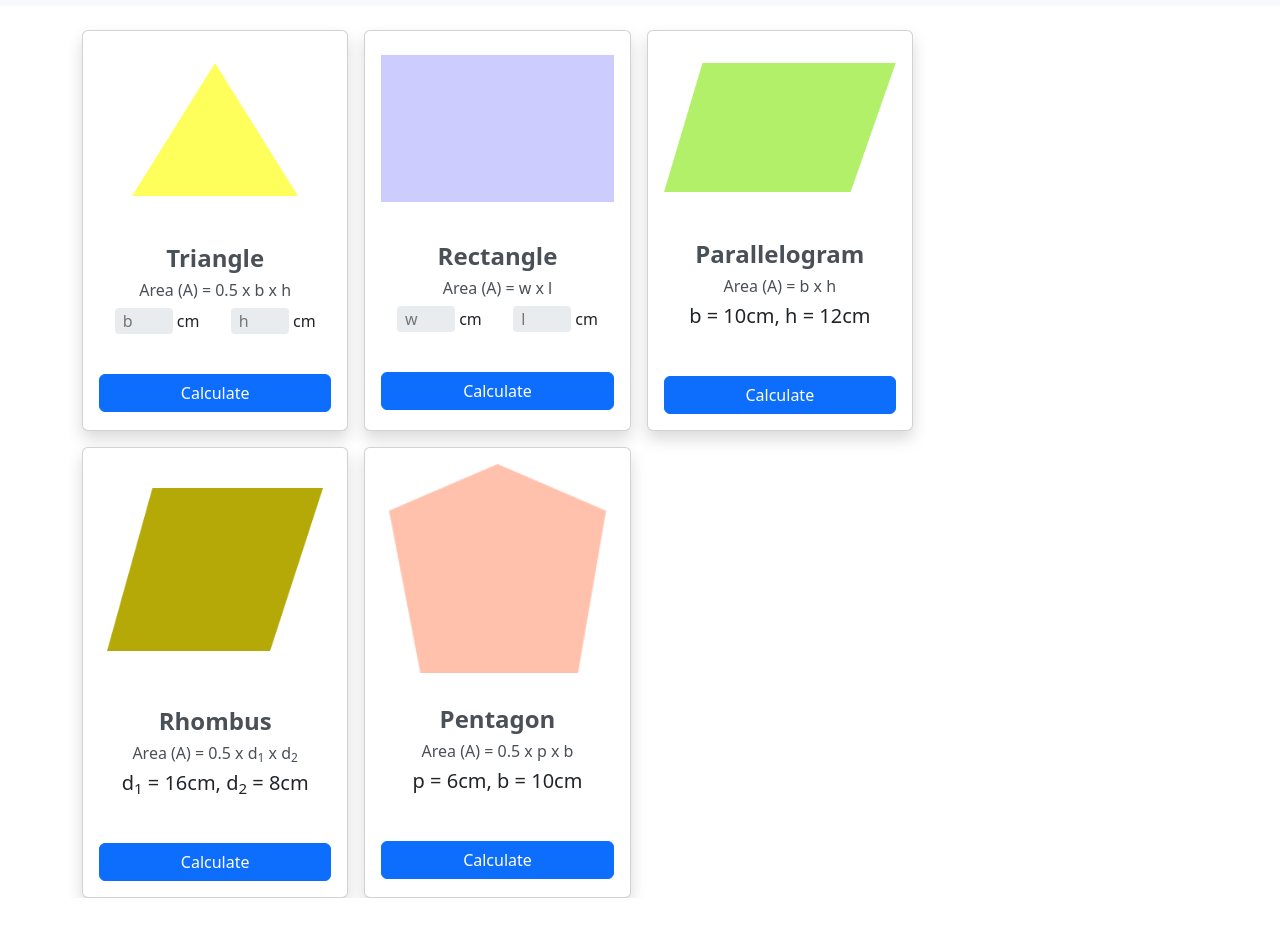
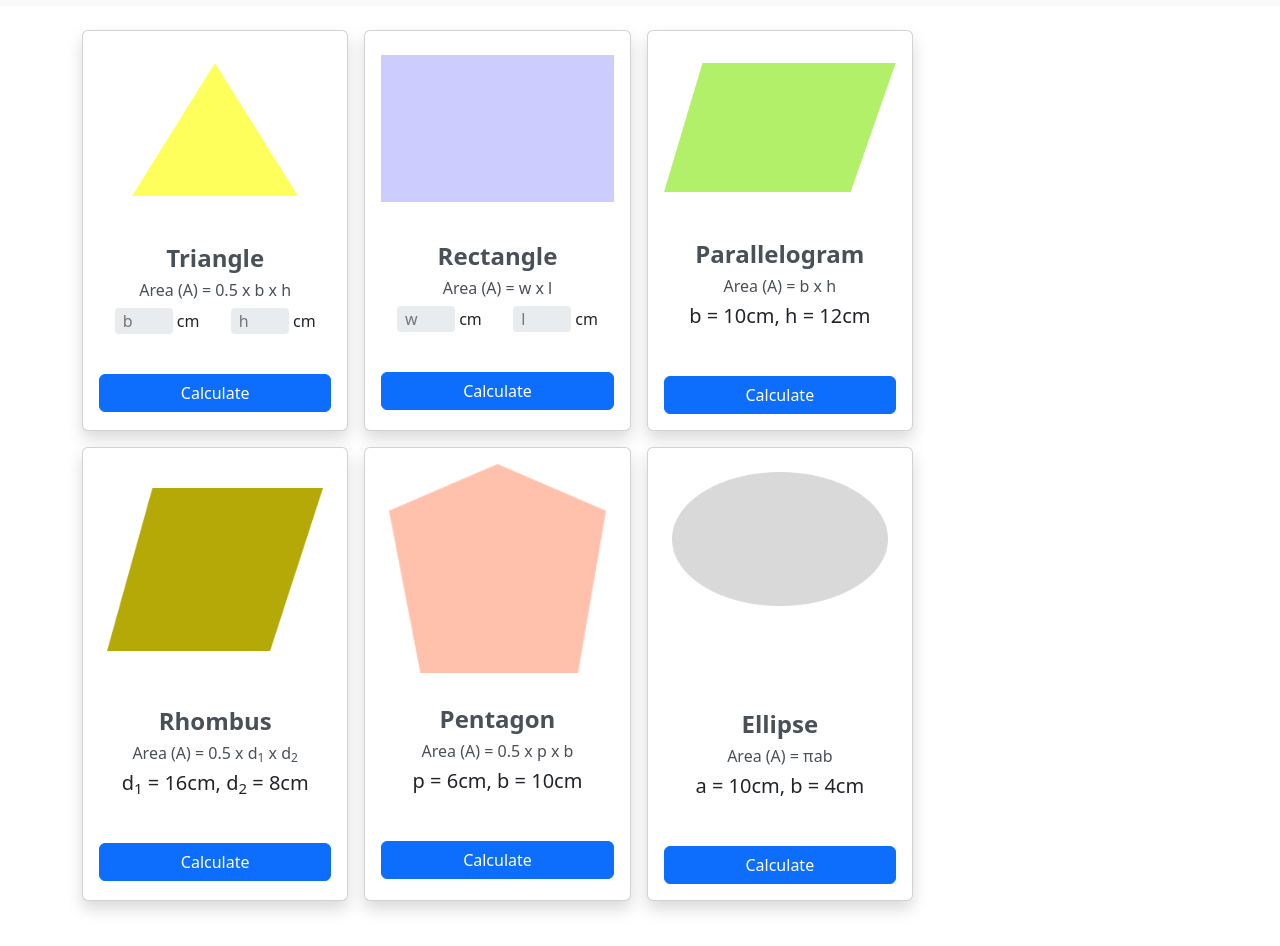
Before and after one commit to developer-shourav/Geometric-calculator, a plain HTML site: page index.html in a window 1280 px wide. Shown: the part 98-1044 px from the top of the page. Before the commit the page ends 996 px from the top, so only its background shows below. Drawn offline with nearby package versions, Linux system fonts and the light colour scheme.

Commit message:
Ellipse card style added

```diff
--- a/index.html
+++ b/index.html
@@ -25,8 +25,8 @@
     </header>
 
 
-    <main class="container mt-4">
-        <div class="row">
+    <main class="container mt-4 mb-5">
+        <div class="row pb-5">
            <div class="col-12 col-md-8 col-lg-9">
 
             <div class="row row-cols-1 row-cols-md-3 g-3 text-center">
@@ -111,6 +111,20 @@
                   </div>
 
 
+                  <div class="col ">
+                    <div class="card shadow h-100">
+                      <img src="images/ellipse.png" class="card-img-top w-100 text-center mx-auto my-4  px-4 mb-5 pb-4" alt="...">
+                      <div class="card-body">
+                        <h4 class="card-title fw-bold text-dark-emphasis mt-3">Ellipse</h4>
+                        <h6 class="card-title text-dark-emphasis ">Area (A) = &pi;ab</h6>
+                        <h5 class="card-title text-dark fw-normal " >a = 10cm, b = 4cm</h5>
+                        <br>
+                        <button class="btn btn-primary w-100 mt-3">Calculate</button>
+                      </div>
+                    </div>
+                  </div>
+
+
 
                   </div>
                 </div>
```
